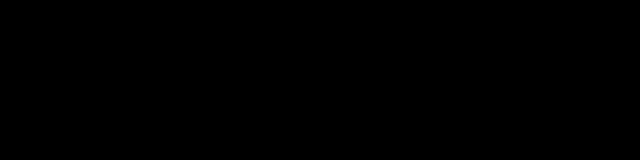
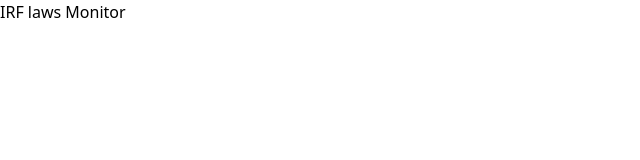
Before and after one commit to nouvve/govmonitor, a website: page src/index.html in a window 1280 px wide. Shown: the whole page, without its empty margins (0-640 px from the left). Drawn offline with Linux system fonts and the light colour scheme.

Commit message:
changed background color

```diff
--- a/src/index.html
+++ b/src/index.html
@@ -6,7 +6,7 @@
     <title>IRF - GOV | Laws Monitor</title>
     <link href="./output.css" rel="stylesheet">
 </head>
-<body class="bg-black">
-    IRF laws Monitor w
+<body class="bg-blue-50">
+    IRF laws Monitor
 </body>
 </html>
```
